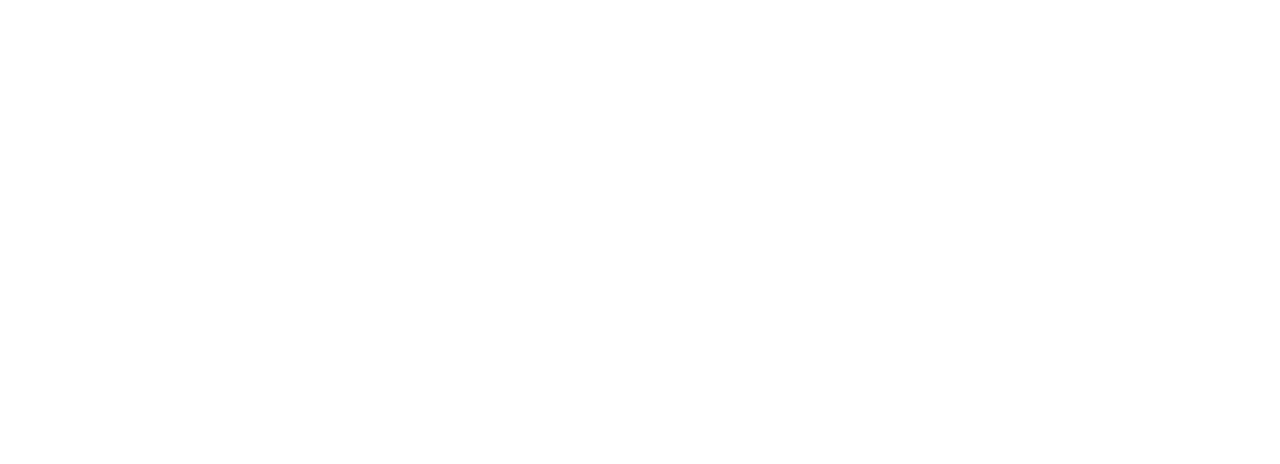
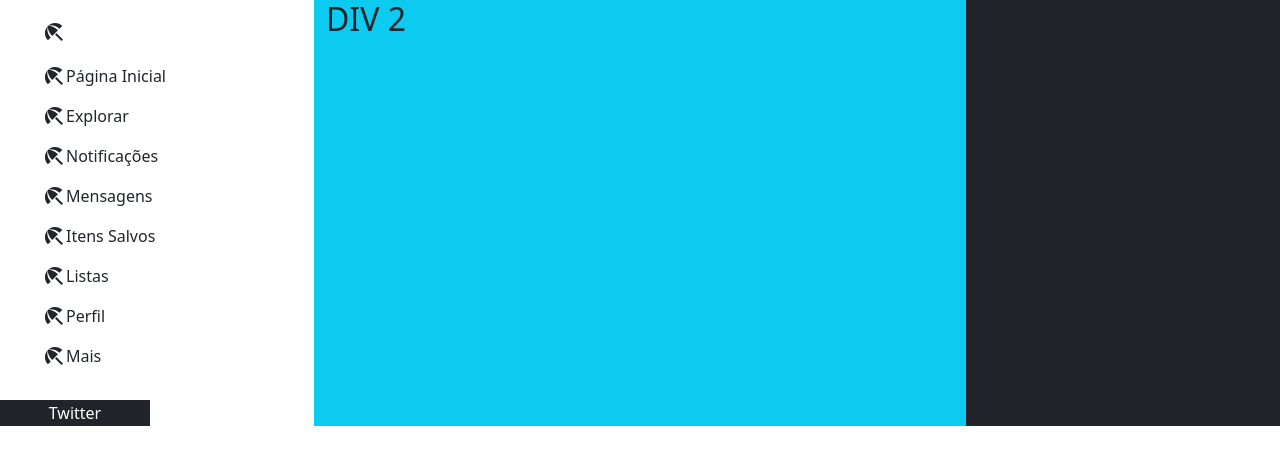
Before and after one commit to Vinicius-E/Twitter_Bootstrap, a plain HTML site: page index.html in a window 1280 px wide. Drawn offline with nearby package versions, Linux system fonts and the light colour scheme.

Commit message:
Menu Listagem Parcial

```diff
--- a/index.html
+++ b/index.html
@@ -1,12 +1,78 @@
 <!DOCTYPE html>
 <html lang="br">
+
 <head>
     <meta charset="UTF-8">
     <meta http-equiv="X-UA-Compatible" content="IE=edge">
     <meta name="viewport" content="width=device-width, initial-scale=1.0">
+    <link href="https://cdn.jsdelivr.net/npm/bootstrap@5.1.3/dist/css/bootstrap.min.css" rel="stylesheet"
+        integrity="sha384-1BmE4kWBq78iYhFldvKuhfTAU6auU8tT94WrHftjDbrCEXSU1oBoqyl2QvZ6jIW3" crossorigin="anonymous">
+    <link href="https://fonts.googleapis.com/icon?family=Material+Icons" rel="stylesheet">
+    <link href="/style.css" rel="stylesheet">
     <title> Principal </title>
 </head>
+
 <body>
+    <div class="divPrincipal row">
+        <div class="div1 col">
+            <ul class="listMenu align-items-center">
+                <li>
+                    <span class="material-icons iconTwitter"> beach_access </span>
+                </li>
+                <li>
+                    <span class="material-icons"> beach_access </span>
+                    <p> Página Inicial </p>
+                </li>
+                <li>
+                    <span class="material-icons"> beach_access </span>
+                    <p> Explorar </p>
+                </li>
+                <li>
+                    <span class="material-icons"> beach_access </span>
+                    <p> Notificações </p>
+                </li>
+                <li>
+                    <span class="material-icons"> beach_access </span>
+                    <p> Mensagens </p>
+                </li>
+                <li>
+                    <span class="material-icons"> beach_access </span>
+                    <p> Itens Salvos </p>
+                </li>
+                <li>
+                    <span class="material-icons"> beach_access </span>
+                    <p> Listas </p>
+                </li>
+                <li>
+                    <span class="material-icons"> beach_access </span>
+                    <p> Perfil </p>
+                </li>
+                <li>
+                    <span class="material-icons"> beach_access </span>
+                    <p> Mais </p>
+                </li>
+            </ul>
+            <button class="text-white bg-dark btnTwitter"> Twitter </button>
+        </div>
+        <div class="div1 bg-info col-6">
+            <h2> DIV 2 </h2>
+        </div>
+        <div class="div1 bg-dark col-3">
+            <h3> DIV 3 </h3>
+        </div>
+    </div>
 
+    <footer>
+        <script src="https://cdn.jsdelivr.net/npm/@popperjs/core@2.10.2/dist/umd/popper.min.js"
+            integrity="sha384-7+zCNj/IqJ95wo16oMtfsKbZ9ccEh31eOz1HGyDuCQ6wgnyJNSYdrPa03rtR1zdB"
+            crossorigin="anonymous"></script>
+        <script src="https://cdn.jsdelivr.net/npm/bootstrap@5.1.3/dist/js/bootstrap.min.js"
+            integrity="sha384-QJHtvGhmr9XOIpI6YVutG+2QOK9T+ZnN4kzFN1RtK3zEFEIsxhlmWl5/YESvpZ13"
+            crossorigin="anonymous"></script>
+        <script src="https://cdn.jsdelivr.net/npm/bootstrap@5.1.3/dist/js/bootstrap.bundle.min.js"
+            integrity="sha384-ka7Sk0Gln4gmtz2MlQnikT1wXgYsOg+OMhuP+IlRH9sENBO0LRn5q+8nbTov4+1p"
+            crossorigin="anonymous"></script>
+    </footer>
 </body>
+
 </html>
--- a/style.css
+++ b/style.css
@@ -0,0 +1,23 @@
+.listMenu {
+    list-style-type: none;
+}
+
+.listMenu li {
+    display: flex;
+}
+
+.listMenu span {
+    margin-left: 10px;
+}
+
+.btnTwitter {
+    width: 150px;
+}
+
+.iconTwitter {
+    padding: 20px 0px 20px 0px;
+}
+
+button {
+    border: none;
+}
```
